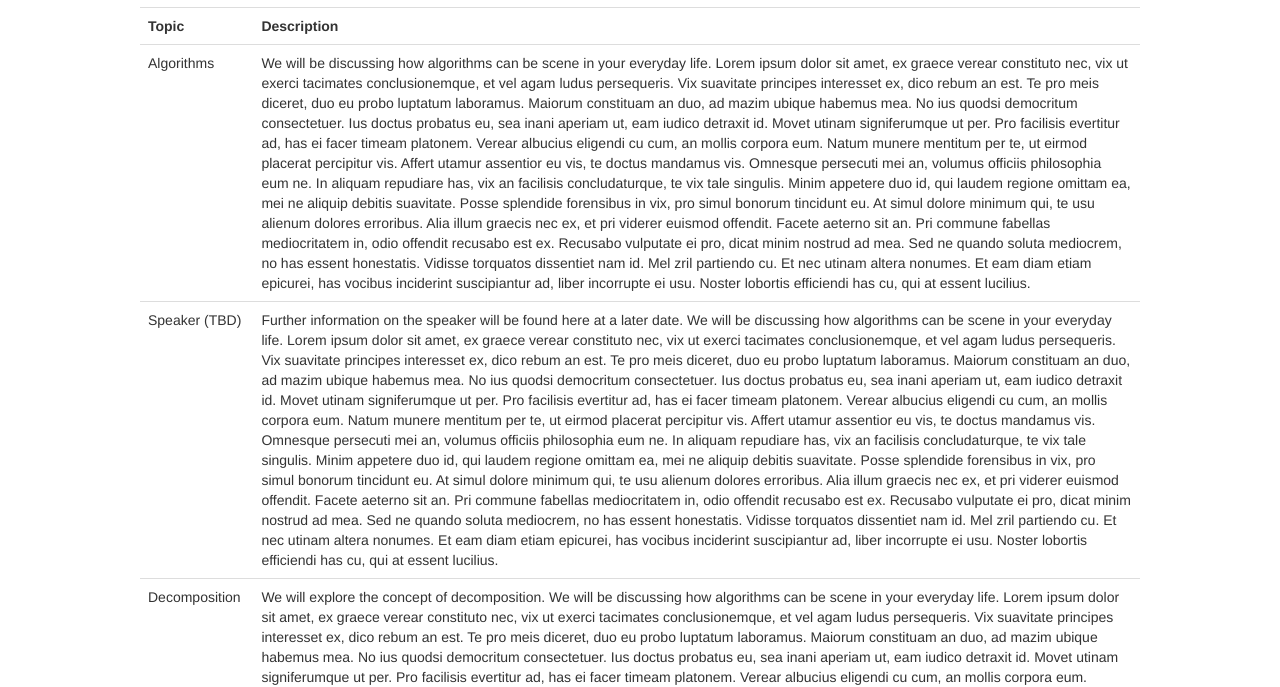
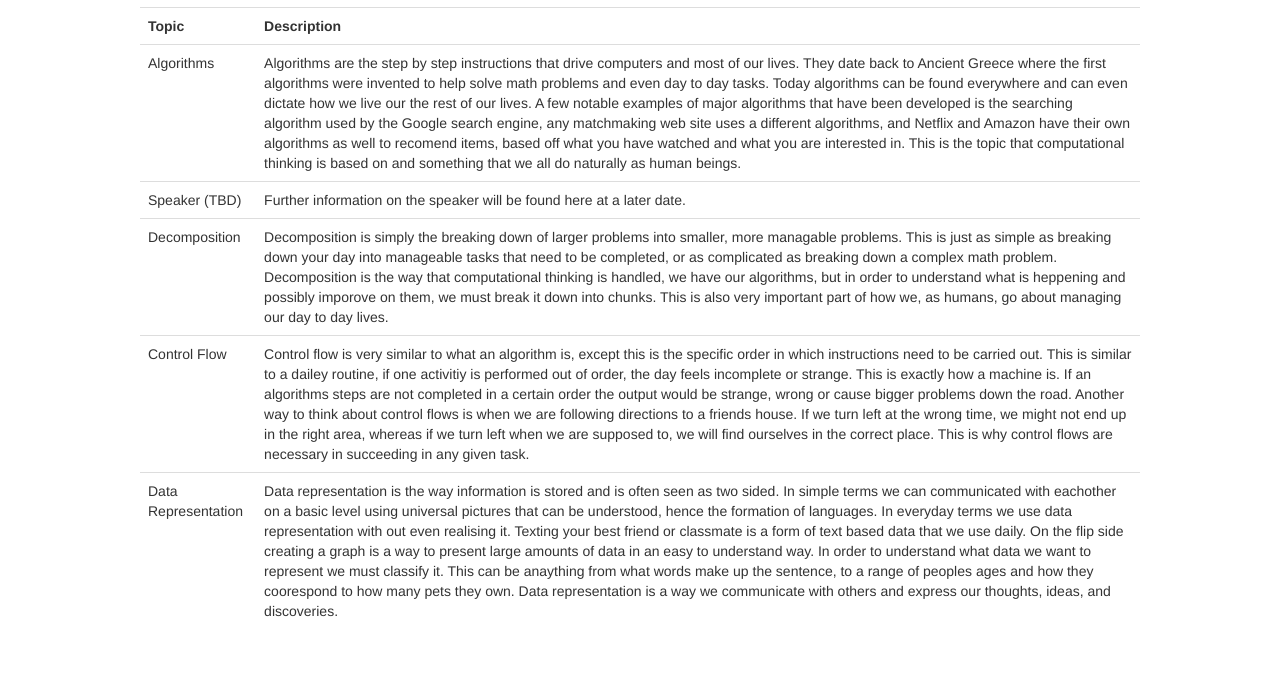
Before and after one commit to nerdineer/Women-s-Computational-Thinking-Dinner-and-Seminar-Event-Series, a plain HTML site: page TopicInfo.html in a window 1280 px wide. Shown: the part 269-956 px from the top of the page. After the commit the page ends 898 px from the top, so only its background shows below. Drawn offline with Linux system fonts and the light colour scheme.

Commit message:
Updated Topic page

```diff
--- a/TopicInfo.html
+++ b/TopicInfo.html
@@ -45,27 +45,15 @@
 				<tr>
 					<td id="Algorithms">Algorithms</td>
 					<td>
-						We will be discussing how algorithms can be scene in your everyday life.
-						Lorem ipsum dolor sit amet, ex graece verear constituto nec, vix ut exerci
-						tacimates conclusionemque, et vel agam ludus persequeris. Vix suavitate
-						principes interesset ex, dico rebum an est. Te pro meis diceret, duo eu probo
-						luptatum laboramus. Maiorum constituam an duo, ad mazim ubique habemus mea.
-						No ius quodsi democritum consectetuer. Ius doctus probatus eu, sea inani aperiam
-						ut, eam iudico detraxit id. Movet utinam signiferumque ut per. Pro facilisis
-						evertitur ad, has ei facer timeam platonem. Verear albucius eligendi cu cum,
-						an mollis corpora eum. Natum munere mentitum per te, ut eirmod placerat percipitur
-						vis. Affert utamur assentior eu vis, te doctus mandamus vis. Omnesque persecuti
-						mei an, volumus officiis philosophia eum ne. In aliquam repudiare has, vix an
-						facilisis concludaturque, te vix tale singulis. Minim appetere duo id, qui laudem
-						regione omittam ea, mei ne aliquip debitis suavitate. Posse splendide forensibus
-						in vix, pro simul bonorum tincidunt eu. At simul dolore minimum qui, te usu alienum
-						dolores erroribus. Alia illum graecis nec ex, et pri viderer euismod offendit.
-						Facete aeterno sit an. Pri commune fabellas mediocritatem in, odio offendit recusabo
-						est ex. Recusabo vulputate ei pro, dicat minim nostrud ad mea. Sed ne quando soluta
-						mediocrem, no has essent honestatis. Vidisse torquatos dissentiet nam id. Mel zril
-						partiendo cu. Et nec utinam altera nonumes. Et eam diam etiam epicurei, has vocibus
-						inciderint suscipiantur ad, liber incorrupte ei usu. Noster lobortis efficiendi has
-						cu, qui at essent lucilius.
+						Algorithms are the step by step instructions that drive computers and most of our lives. They date back to
+						Ancient Greece where the first algorithms were invented to help solve math problems and even
+						day to day tasks. Today algorithms can be found everywhere and can even dictate how we live our the rest
+						of our lives. A few notable examples of major algorithms that have been developed is the searching
+						algorithm used by the Google search engine, any matchmaking web site uses a different algorithms,
+						and Netflix and Amazon have their own algorithms as well to recomend items, based off what you have
+						watched and what you are interested in. This is the topic that computational thinking is based on and
+						something that we all do naturally as human beings.
+
 					</td>
 				</tr>
 
@@ -73,111 +61,47 @@
 					<td id="Speaker">Speaker (TBD)</td>
 					<td>
 						Further information on the speaker will be found here at a later date.
-						We will be discussing how algorithms can be scene in your everyday life.
-						Lorem ipsum dolor sit amet, ex graece verear constituto nec, vix ut exerci
-						tacimates conclusionemque, et vel agam ludus persequeris. Vix suavitate
-						principes interesset ex, dico rebum an est. Te pro meis diceret, duo eu probo
-						luptatum laboramus. Maiorum constituam an duo, ad mazim ubique habemus mea.
-						No ius quodsi democritum consectetuer. Ius doctus probatus eu, sea inani aperiam
-						ut, eam iudico detraxit id. Movet utinam signiferumque ut per. Pro facilisis
-						evertitur ad, has ei facer timeam platonem. Verear albucius eligendi cu cum,
-						an mollis corpora eum. Natum munere mentitum per te, ut eirmod placerat percipitur
-						vis. Affert utamur assentior eu vis, te doctus mandamus vis. Omnesque persecuti
-						mei an, volumus officiis philosophia eum ne. In aliquam repudiare has, vix an
-						facilisis concludaturque, te vix tale singulis. Minim appetere duo id, qui laudem
-						regione omittam ea, mei ne aliquip debitis suavitate. Posse splendide forensibus
-						in vix, pro simul bonorum tincidunt eu. At simul dolore minimum qui, te usu alienum
-						dolores erroribus. Alia illum graecis nec ex, et pri viderer euismod offendit.
-						Facete aeterno sit an. Pri commune fabellas mediocritatem in, odio offendit recusabo
-						est ex. Recusabo vulputate ei pro, dicat minim nostrud ad mea. Sed ne quando soluta
-						mediocrem, no has essent honestatis. Vidisse torquatos dissentiet nam id. Mel zril
-						partiendo cu. Et nec utinam altera nonumes. Et eam diam etiam epicurei, has vocibus
-						inciderint suscipiantur ad, liber incorrupte ei usu. Noster lobortis efficiendi has
-						cu, qui at essent lucilius.
+
 					</td>
 				</tr>
 
 				<tr>
 					<td id="Decomposition">Decomposition</td>
 					<td>
-						We will explore the concept of decomposition.
-						We will be discussing how algorithms can be scene in your everyday life.
-						Lorem ipsum dolor sit amet, ex graece verear constituto nec, vix ut exerci
-						tacimates conclusionemque, et vel agam ludus persequeris. Vix suavitate
-						principes interesset ex, dico rebum an est. Te pro meis diceret, duo eu probo
-						luptatum laboramus. Maiorum constituam an duo, ad mazim ubique habemus mea.
-						No ius quodsi democritum consectetuer. Ius doctus probatus eu, sea inani aperiam
-						ut, eam iudico detraxit id. Movet utinam signiferumque ut per. Pro facilisis
-						evertitur ad, has ei facer timeam platonem. Verear albucius eligendi cu cum,
-						an mollis corpora eum. Natum munere mentitum per te, ut eirmod placerat percipitur
-						vis. Affert utamur assentior eu vis, te doctus mandamus vis. Omnesque persecuti
-						mei an, volumus officiis philosophia eum ne. In aliquam repudiare has, vix an
-						facilisis concludaturque, te vix tale singulis. Minim appetere duo id, qui laudem
-						regione omittam ea, mei ne aliquip debitis suavitate. Posse splendide forensibus
-						in vix, pro simul bonorum tincidunt eu. At simul dolore minimum qui, te usu alienum
-						dolores erroribus. Alia illum graecis nec ex, et pri viderer euismod offendit.
-						Facete aeterno sit an. Pri commune fabellas mediocritatem in, odio offendit recusabo
-						est ex. Recusabo vulputate ei pro, dicat minim nostrud ad mea. Sed ne quando soluta
-						mediocrem, no has essent honestatis. Vidisse torquatos dissentiet nam id. Mel zril
-						partiendo cu. Et nec utinam altera nonumes. Et eam diam etiam epicurei, has vocibus
-						inciderint suscipiantur ad, liber incorrupte ei usu. Noster lobortis efficiendi has
-						cu, qui at essent lucilius.
+						Decomposition is simply the breaking down of larger problems into smaller, more managable problems.
+						This is just as simple as breaking down your day into manageable tasks that need to be completed,
+						or as complicated as breaking down a complex math problem. Decomposition is the way that computational
+						thinking is handled, we have our algorithms, but in order to understand what is heppening and possibly
+						imporove on them, we must break it down into chunks. This is also very important part of how we, as
+						humans, go about managing our day to day lives.
 					</td>
 				</tr>
 
 				<tr>
 					<td id="Control">Control Flow</td>
 					<td>
-						We will explore the concept of decomposition.
-						We will be discussing how algorithms can be scene in your everyday life.
-						Lorem ipsum dolor sit amet, ex graece verear constituto nec, vix ut exerci
-						tacimates conclusionemque, et vel agam ludus persequeris. Vix suavitate
-						principes interesset ex, dico rebum an est. Te pro meis diceret, duo eu probo
-						luptatum laboramus. Maiorum constituam an duo, ad mazim ubique habemus mea.
-						No ius quodsi democritum consectetuer. Ius doctus probatus eu, sea inani aperiam
-						ut, eam iudico detraxit id. Movet utinam signiferumque ut per. Pro facilisis
-						evertitur ad, has ei facer timeam platonem. Verear albucius eligendi cu cum,
-						an mollis corpora eum. Natum munere mentitum per te, ut eirmod placerat percipitur
-						vis. Affert utamur assentior eu vis, te doctus mandamus vis. Omnesque persecuti
-						mei an, volumus officiis philosophia eum ne. In aliquam repudiare has, vix an
-						facilisis concludaturque, te vix tale singulis. Minim appetere duo id, qui laudem
-						regione omittam ea, mei ne aliquip debitis suavitate. Posse splendide forensibus
-						in vix, pro simul bonorum tincidunt eu. At simul dolore minimum qui, te usu alienum
-						dolores erroribus. Alia illum graecis nec ex, et pri viderer euismod offendit.
-						Facete aeterno sit an. Pri commune fabellas mediocritatem in, odio offendit recusabo
-						est ex. Recusabo vulputate ei pro, dicat minim nostrud ad mea. Sed ne quando soluta
-						mediocrem, no has essent honestatis. Vidisse torquatos dissentiet nam id. Mel zril
-						partiendo cu. Et nec utinam altera nonumes. Et eam diam etiam epicurei, has vocibus
-						inciderint suscipiantur ad, liber incorrupte ei usu. Noster lobortis efficiendi has
-						cu, qui at essent lucilius.
+						Control flow is very similar to what an algorithm is, except this is the specific order in which
+						instructions need to be carried out. This is similar to a dailey routine, if one activitiy is
+						performed out of order, the day feels incomplete or strange. This is exactly how a machine is.
+						If an algorithms steps are not completed in a certain order the output would be strange, wrong or
+						cause bigger problems down the road. Another way to think about control flows is when we are following
+						directions to a friends house. If we turn left at the wrong time, we might not end up in the right area,
+						whereas if we turn left when we are supposed to, we will find ourselves in the correct place.
+						This is why control flows are necessary in succeeding in any given task.
 					</td>
 				</tr>
 
 				<tr>
 					<td id="Data">Data Representation</td>
 					<td>
-						We will explore the concept of data representation through graphics!
-						We will be discussing how algorithms can be scene in your everyday life.
-						Lorem ipsum dolor sit amet, ex graece verear constituto nec, vix ut exerci
-						tacimates conclusionemque, et vel agam ludus persequeris. Vix suavitate
-						principes interesset ex, dico rebum an est. Te pro meis diceret, duo eu probo
-						luptatum laboramus. Maiorum constituam an duo, ad mazim ubique habemus mea.
-						No ius quodsi democritum consectetuer. Ius doctus probatus eu, sea inani aperiam
-						ut, eam iudico detraxit id. Movet utinam signiferumque ut per. Pro facilisis
-						evertitur ad, has ei facer timeam platonem. Verear albucius eligendi cu cum,
-						an mollis corpora eum. Natum munere mentitum per te, ut eirmod placerat percipitur
-						vis. Affert utamur assentior eu vis, te doctus mandamus vis. Omnesque persecuti
-						mei an, volumus officiis philosophia eum ne. In aliquam repudiare has, vix an
-						facilisis concludaturque, te vix tale singulis. Minim appetere duo id, qui laudem
-						regione omittam ea, mei ne aliquip debitis suavitate. Posse splendide forensibus
-						in vix, pro simul bonorum tincidunt eu. At simul dolore minimum qui, te usu alienum
-						dolores erroribus. Alia illum graecis nec ex, et pri viderer euismod offendit.
-						Facete aeterno sit an. Pri commune fabellas mediocritatem in, odio offendit recusabo
-						est ex. Recusabo vulputate ei pro, dicat minim nostrud ad mea. Sed ne quando soluta
-						mediocrem, no has essent honestatis. Vidisse torquatos dissentiet nam id. Mel zril
-						partiendo cu. Et nec utinam altera nonumes. Et eam diam etiam epicurei, has vocibus
-						inciderint suscipiantur ad, liber incorrupte ei usu. Noster lobortis efficiendi has
-						cu, qui at essent lucilius.
+						Data representation is the way information is stored and is often seen as two sided. In simple terms
+						we can communicated with eachother on a basic level using universal pictures that can be understood,
+						hence the formation of languages. In everyday terms we use data representation with out even realising it.
+						Texting your best friend or classmate is a form of text based data that we use daily. On the flip side
+						creating a graph is a way to present large amounts of data in an easy to understand way. In order to understand
+						what data we want to represent we must classify it. This can be anaything from what words make up the sentence,
+						to a range of peoples ages and how they coorespond to how many pets they own. Data representation is a way
+						we communicate with others and express our thoughts, ideas, and discoveries.
 					</td>
 				</tr>
 
```
